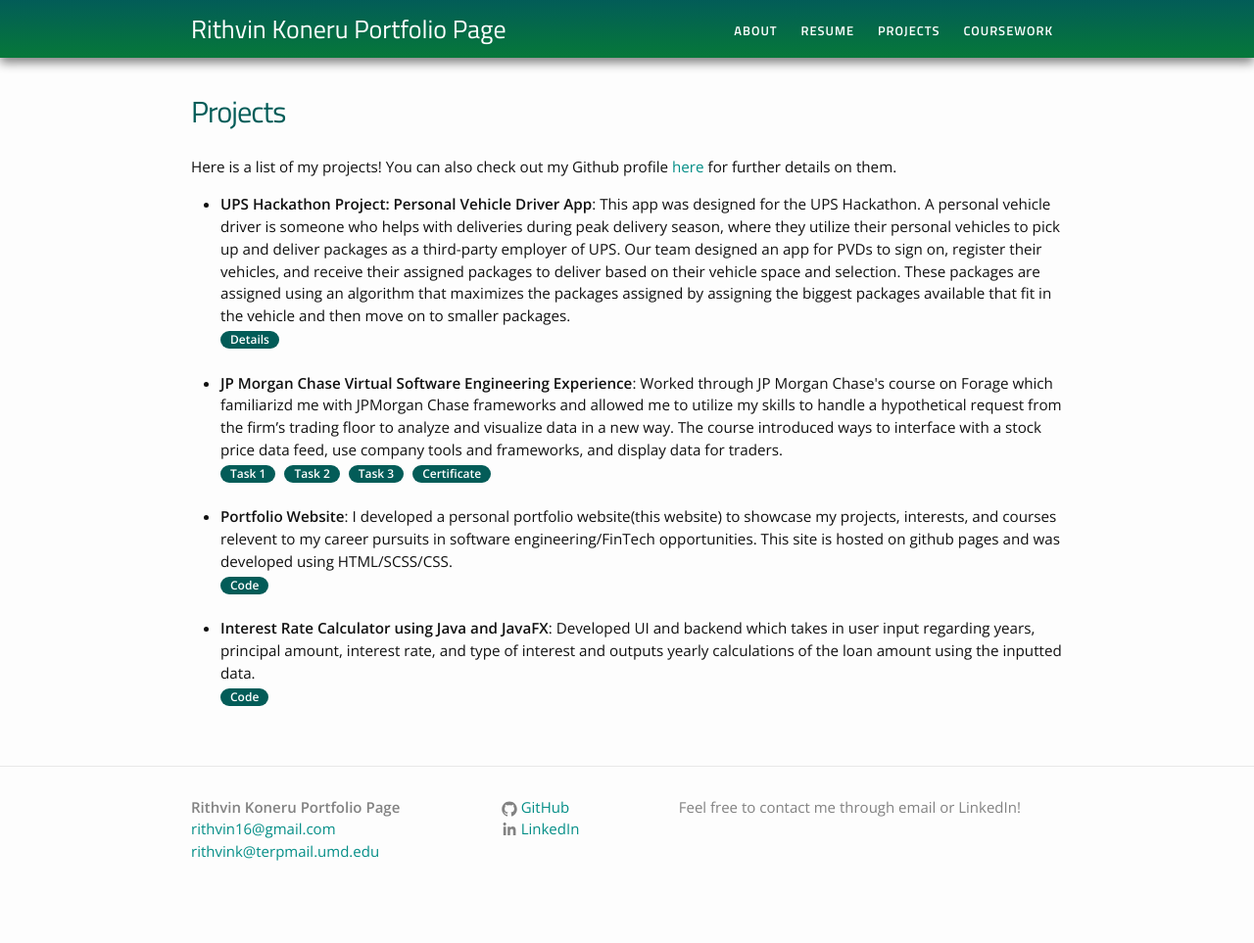
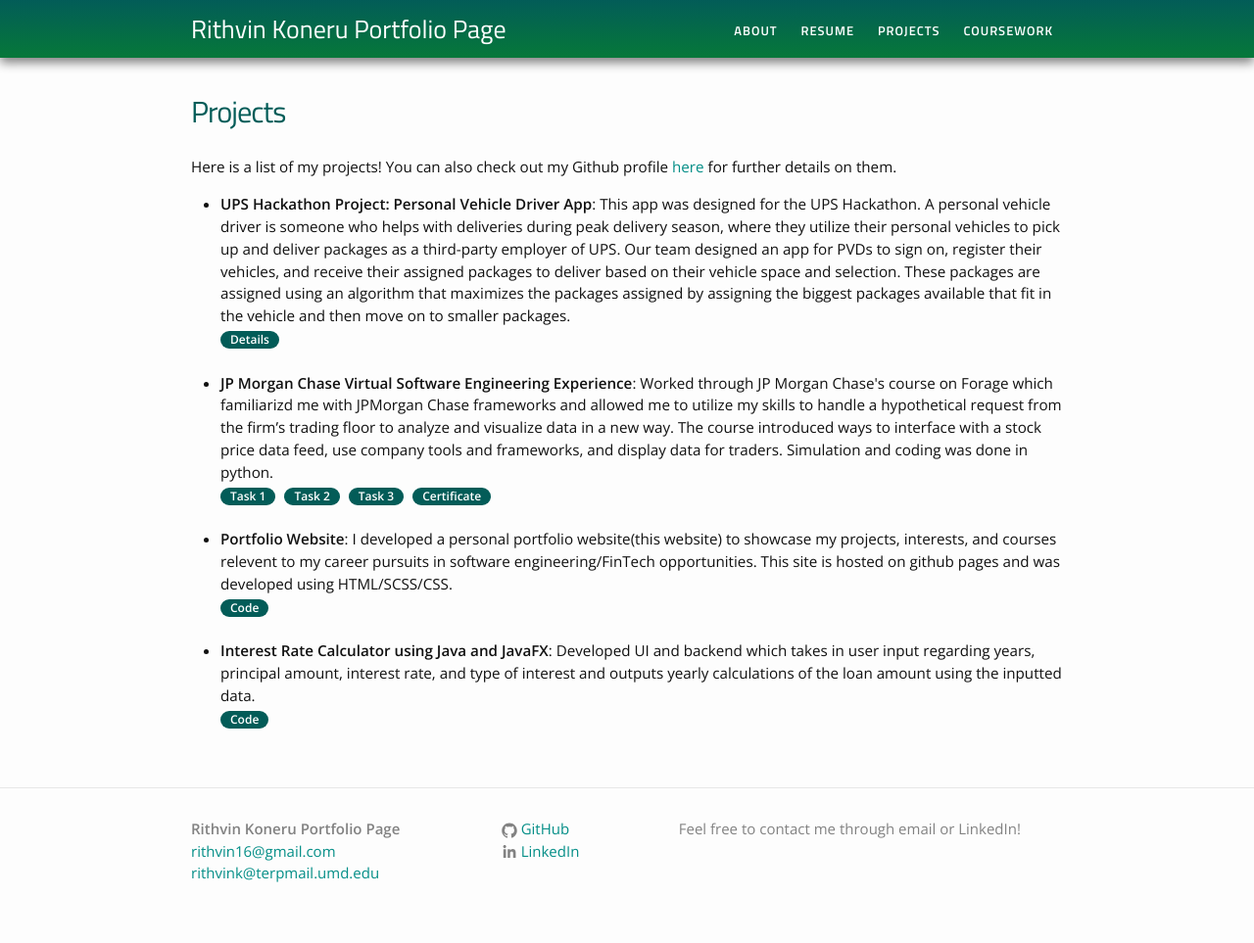
Before and after one commit to RithvinK/RithvinK.github.io, a Jekyll site: the page built from projects.md, in a window 1280 px wide. Shown: the whole page at 98% size. Built offline with Jekyll 4.4.1, drawn with Linux system fonts in a browser that asks for light colours; before the commit the page ends 940 px from its top, so only the background shows below that.

Commit message:
Update projects.md

```diff
--- a/projects.md
+++ b/projects.md
@@ -12,7 +12,7 @@ Here is a list of my projects! You can also check out my Github profile <a href=
 		<a href="/PVD_App_Pres.pdf"><div class="color-button">Details</div></a>
 	</li><br>
 	<li>
-		<b>JP Morgan Chase Virtual Software Engineering Experience</b>: Worked through JP Morgan Chase's course on Forage which familiarizd me with JPMorgan Chase frameworks and allowed me to utilize my skills to handle a hypothetical request from the firm’s trading floor to analyze and visualize data in a new way. The course introduced ways to interface with a stock price data feed, use company tools and frameworks, and display data for traders.<br>
+		<b>JP Morgan Chase Virtual Software Engineering Experience</b>: Worked through JP Morgan Chase's course on Forage which familiarizd me with JPMorgan Chase frameworks and allowed me to utilize my skills to handle a hypothetical request from the firm’s trading floor to analyze and visualize data in a new way. The course introduced ways to interface with a stock price data feed, use company tools and frameworks, and display data for traders. Simulation and coding was done in python.<br>
 		<a href="https://github.com/RithvinK/forage-jpmc-swe-task-1"><div class="color-button">Task 1</div><a>
 		<a href="https://github.com/RithvinK/forage-jpmc-swe-task-2"><div class="color-button">Task 2</div><a>
 		<a href="https://github.com/RithvinK/forage-jpmc-swe-task-3"><div class="color-button">Task 3</div><a>
```
